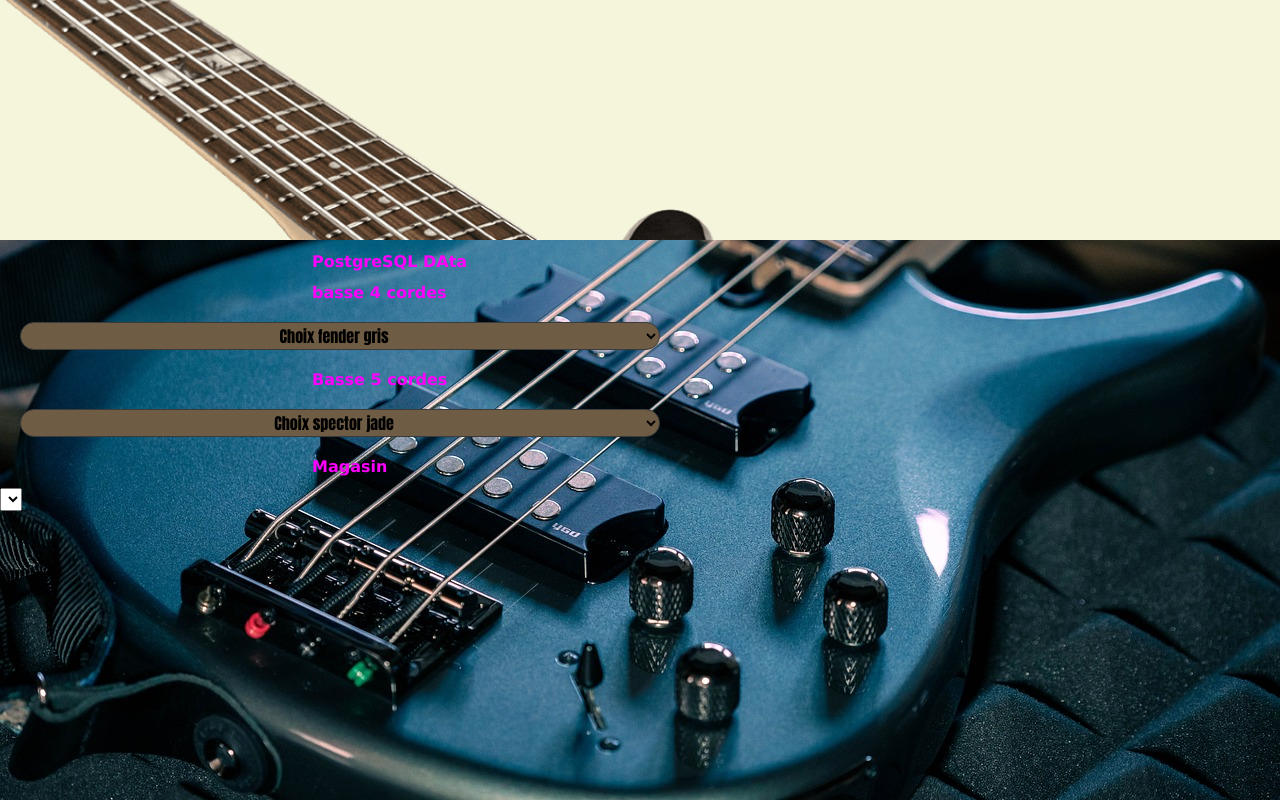
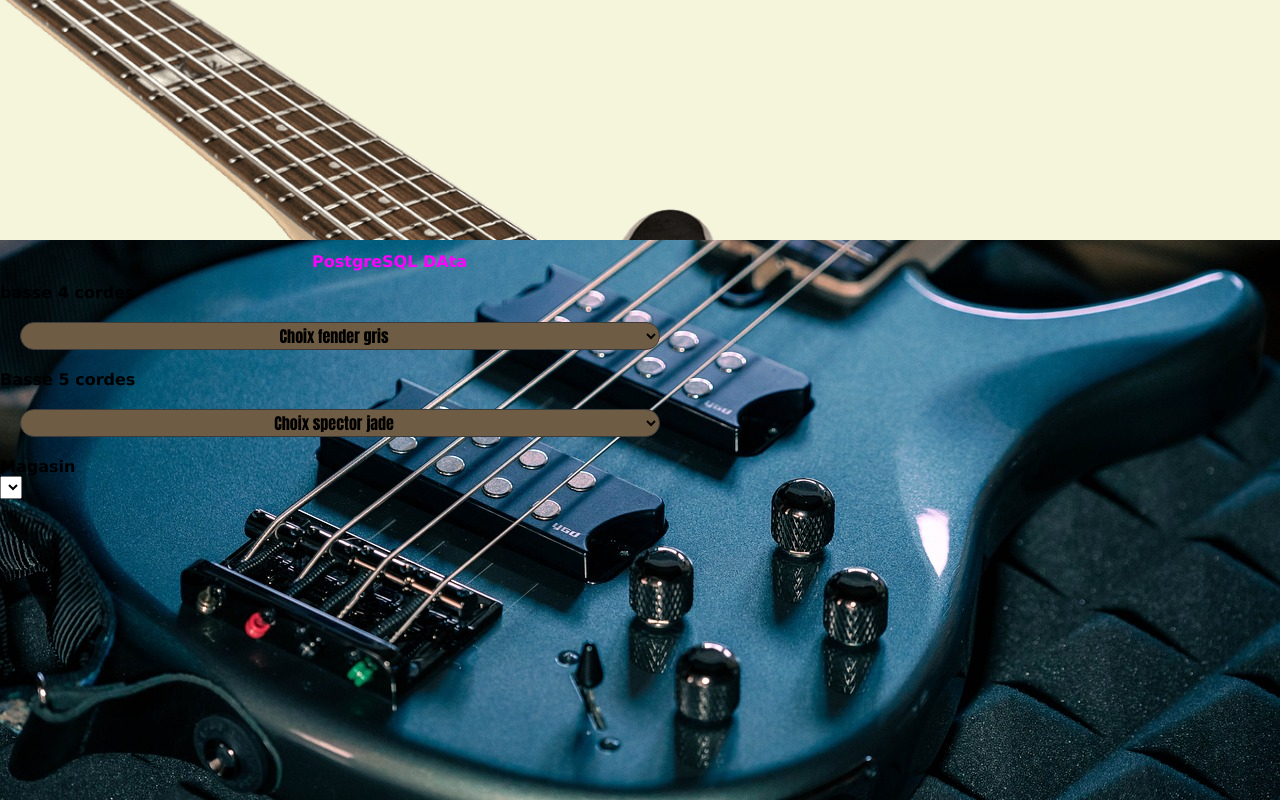
Before and after one commit to Emedim93/basse_project, a plain HTML site: page basse_project/frontend/index.html in a window 1280 px wide. Drawn offline with Linux system fonts and the light colour scheme; no server answers.

Commit message:
update front files create typescrit config.json

```diff
--- a/basse_project/frontend/index.html
+++ b/basse_project/frontend/index.html
@@ -15,15 +15,15 @@
     <h1>PostgreSQL DAta</h1>
         <div id="data"></div>
 
-    <h1>basse 4 cordes</h1>
+    <h2>basse 4 cordes</h2>
         <select id="dynamicDropdown">
     </select>
 
-    <h1>Basse 5 cordes</h1>
+    <h2>Basse 5 cordes</h2>
         <select id="dynamicDropdown2">
     </select>
 
-    <h1>Magasin</h1>
+    <h2>Magasin</h2>
         <select id="shopDropdown">
     </select>
 
```
Also changed, not shown: basse_project/jsconfig.json (added, +15 -0 lines), basse_project/tsconfig.json (added, +108 -0 lines).
